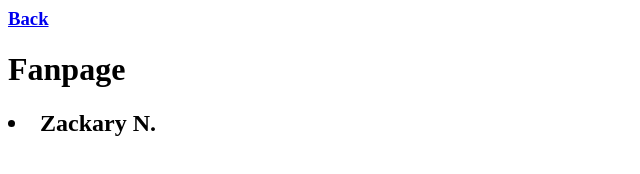
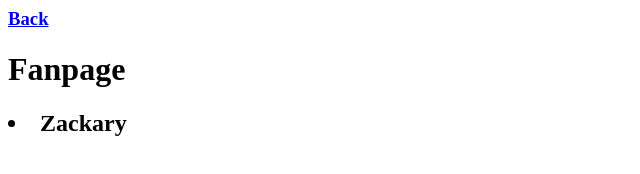
Before and after one commit to Someone8448/nh-cal-Someone8448, a plain HTML site: page fan.html in a window 1280 px wide. Shown: the full height of the page, 0-640 px from the left. Drawn offline with Linux system fonts and the light colour scheme.

Commit message:
Update fan.html

```diff
--- a/fan.html
+++ b/fan.html
@@ -2,5 +2,5 @@
 <title>Fanpage</title>
 <h3><a href="index.html">Back</a></h3>
 <h1>Fanpage</h1>
-<h2><li>Zackary N.</h2>
+<h2><li>Zackary</h2>
 <html>
```
